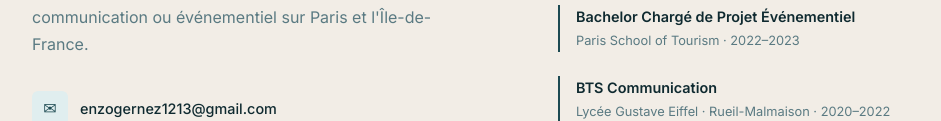
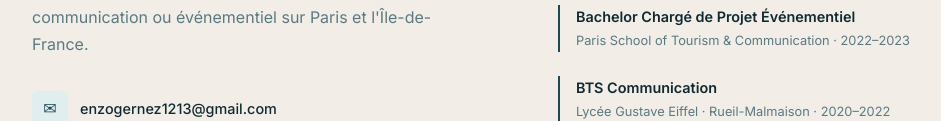
Before and after one commit to enzogrnz/enzogrnz.github.io, a plain HTML site: page index.html in a window 1280 px wide. Shown: the part 5513-5634 px from the top of the page, without its empty margins (122-1063 px from the left). Drawn offline with Linux system fonts and the light colour scheme.

Commit message:
Update index.html

```diff
--- a/index.html
+++ b/index.html
@@ -380,7 +380,7 @@
         </div>
         <div class="formation-item">
           <div class="formation-degree">Bachelor Chargé de Projet Événementiel</div>
-          <div class="formation-school">Paris School of Tourism · 2022–2023</div>
+          <div class="formation-school">Paris School of Tourism & Communication · 2022–2023</div>
         </div>
         <div class="formation-item">
           <div class="formation-degree">BTS Communication</div>
```
